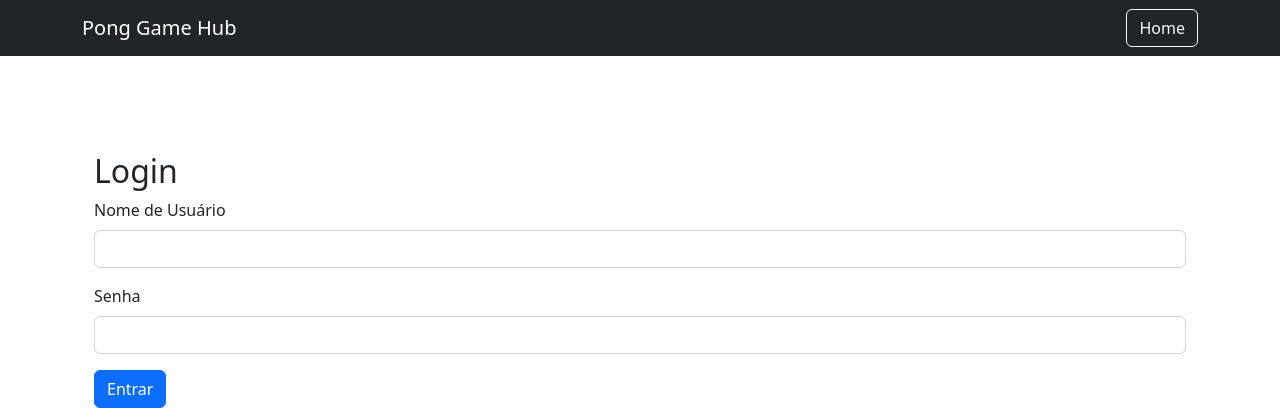
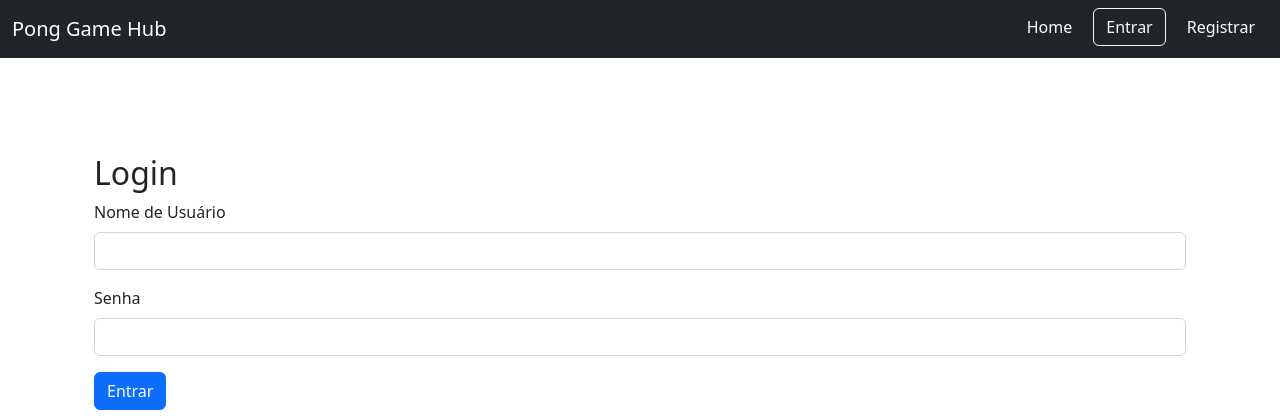
Before and after one commit to angelasoler/transcendences, a Django app: page /login in a window 1280 px wide. Shown: the top 420 px of the page. Run offline with Django 5.2, Linux system fonts and the light colour scheme; some libraries are stand-ins or nearby versions.

Commit message:
feature: Added login/logout capabilities, added UI navigation dynamic according to if the user is authenticated or not. Need to prevent access or redirects from login/register page after the user is authenticated

```diff
--- /dev/null
+++ b/transcendences/static/routes.js
@@ -0,0 +1,53 @@
+import {displaySection, loadView} from "./ui.js";
+import {logoutUser} from "./auth.js";
+import {updateNavbarActiveLink} from "./utils.js";
+
+export const navigateTo = (route) => {
+    if (window.location.pathname !== route) {
+        window.history.pushState({}, '', route);
+        handleRoute(route);
+    }
+}
+
+// Function to handle routing and display the correct section
+export const handleRoute = (route) => {
+    // Navegar para a seção apropriada
+    console.log("handleRoute: ", route);
+    switch(route) {
+        case '/':
+            loadView('home', displaySection);
+            break;
+        case '/home':
+            loadView('home', displaySection);
+            break;
+        case '/logout':
+            logoutUser();
+            loadView('home', displaySection);
+            break;
+        case '/login':
+            loadView('login', displaySection);
+            break;
+        case '/register':
+            loadView('register', displaySection);
+            break;
+        case '/local-tournament':
+            loadView('local-tournament', displaySection);
+            break;
+        case '/online-rooms':
+            loadView('online-rooms', displaySection);
+            break;
+        case '/online-tournament':
+            loadView('online-tournament', displaySection);
+            break;
+        case 'local-vs-friend':
+            alert('Iniciando jogo local...'); // Placeholder
+            break;
+        default:
+            loadView('home', displaySection);
+    }
+    if (route === '/') {
+        updateNavbarActiveLink('home');
+    } else {
+        updateNavbarActiveLink(route.slice(1));
+    }
+}
--- a/transcendences/static/ui.js
+++ b/transcendences/static/ui.js
@@ -53,7 +53,6 @@ async function fetchDynamicAuth(sectionId) {
         if (response.ok) {
             const partialHtml = await response.text();
             document.getElementById('content').innerHTML = partialHtml;
-            console.log("PUSH STATE CALLED!!!!");
             if (sectionId === 'login') {
                 document.getElementById('loginForm').addEventListener('submit', loginUser);
             } else {
@@ -73,7 +72,6 @@ async function fetchStaticViews(sectionId, route) {
         if (response.ok) {
             const partialHtml = await response.text();
             document.getElementById('content').innerHTML = partialHtml;
-            console.log("PUSH STATE CALLED!!!!");
         } else {
             console.error('Falha ao carregar view: ', response.status);
         }
--- a/transcendences/static/utils.js
+++ b/transcendences/static/utils.js
@@ -1,3 +1,5 @@
+import {updateNavBar} from "./auth.js";
+
 export const getCookie = (name) => {
     let cookieValue = null;
     if (document.cookie) {
@@ -12,3 +14,37 @@ export const getCookie = (name) => {
     }
     return cookieValue;
 };
+
+export const updateNavbarActiveLink = (currentRoute) => {
+    // Select all buttons in the navbar
+    const navbarButtons = document.querySelectorAll('.navbar-nav .nav-item a');
+
+    // Iterate over each button
+    navbarButtons.forEach(button => {
+        // Check if the button's data-route matches the current route
+        if (button.dataset.route === currentRoute) {
+            button.classList.remove('btn-dark');
+            button.classList.add('btn-outline-light'); // Active button style
+            button.setAttribute('aria-current', 'page');
+        } else {
+            button.classList.remove('btn-outline-light');
+            button.classList.add('btn-dark'); // Inactive buttons style
+            button.removeAttribute('aria-current');
+        }
+    });
+}
+
+// Function to check if the user is already logged in so we can show the correct NavBar
+export const checkAuthStatus = async () => {
+    try {
+        const response = await fetch('/api/check_auth/');
+        if (response.ok) {
+            updateNavBar(true);
+        } else {
+            updateNavBar(false);
+        }
+    } catch (e) {
+        console.log('Error while checking the authentication status: ', e);
+        updateNavBar(false);
+    }
+}
--- a/transcendences/templates/index.html
+++ b/transcendences/templates/index.html
@@ -9,9 +9,42 @@
 </head>
 <body>
     <nav class="navbar navbar-expand-lg navbar-dark bg-dark">
-        <div class="container">
+        <div class="container-fluid">
             <a class="navbar-brand" href="/index" data-route="home">Pong Game Hub</a>
-            <button class="btn btn-outline-light" type="button" data-route="home">Home</button>
+            <button class="navbar-toggler" type="button" data-bs-toggle="collapse" data-bs-target="#navbarSupportedContent" aria-controls="navbarSupportedContent" aria-expanded="false" aria-label="Toggle navigation">
+                <span class="navbar-toggler-icon"></span>
+            </button>
+            <div class="collapse navbar-collapse" id="navbarSupportedContent">
+                <!-- Navbar for users that aren't logged in-->
+                <div id="unauthorizedNavBar" class="ms-auto">
+                    <ul class="navbar-nav mb-2 mb-lg-0">
+                        <li class="nav-item">
+                            <a type="button" class="btn btn-dark me-2 mb-1" data-route="home" aria-current="page">Home</a>
+                        </li>
+                        <li class="nav-item">
+                            <a type="button" class="btn btn-dark me-2 mb-1" data-route="login">Entrar</a>
+                        </li>
+                        <li class="nav-item">
+                            <a type="button" class="btn btn-dark mb-1" data-route="register">Registrar</a>
+                        </li>
+                    </ul>
+                </div>
+
+                <!-- Navbar for logged in users -->
+                <div id="authorizedNavBar" class="ms-auto">
+                    <ul class="navbar-nav mb-2 mb-lg-0">
+                        <li class="nav-item">
+                            <a type="button" class="btn btn-dark me-2 mb-1" data-route="home" aria-current="page">Home</a>
+                        </li>
+                        <li class="nav-item">
+                            <a type="button" class="btn btn-dark me-2 mb-1" data-route="profile">Perfil</a>
+                        </li>
+                        <li class="nav-item">
+                            <a type="button" class="btn btn-dark mb-1" data-route="logout">Sair</a>
+                        </li>
+                    </ul>
+                </div>
+            </div>
         </div>
     </nav>
 
@@ -20,6 +53,10 @@
     </div>
     <script src="https://cdn.jsdelivr.net/npm/bootstrap@5.2.3/dist/js/bootstrap.bundle.min.js"></script>
     <script type="module" src="{% static 'main.js' %}"></script>
+
+
+
+
 {#    <script>#}
 {#        document.addEventListener('DOMContentLoaded', function() {#}
 {#            // Elementos do DOM#}
```
Also changed, not shown: transcendences/static/auth.js (+37 -3 lines), transcendences/static/main.js (+13 -38 lines).
